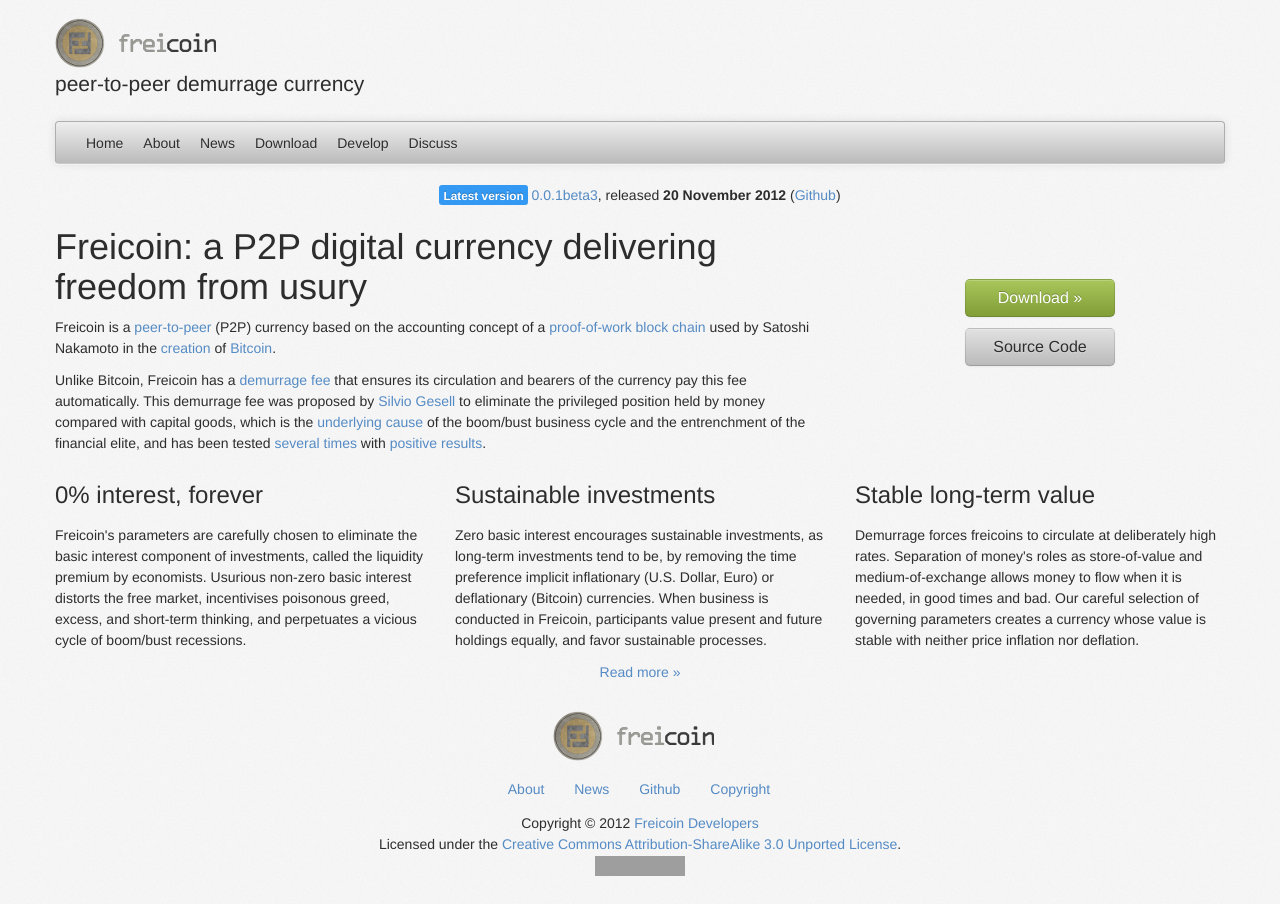
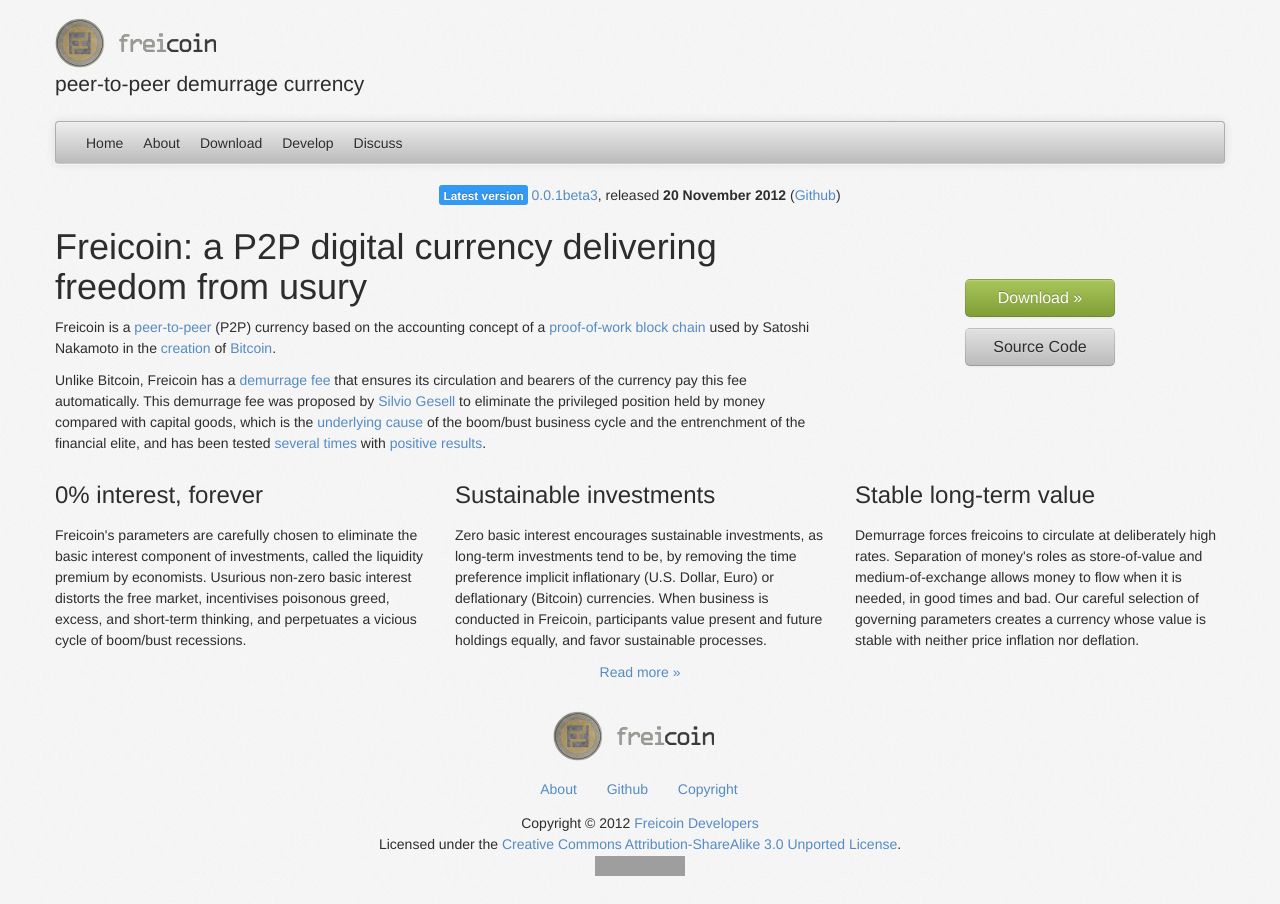
Before and after one commit to freicoin/freico.in, a Jekyll site: the page built from index.html, in a window 1280 px wide. Built offline with Jekyll 4.4.1, drawn with Linux system fonts in a browser that asks for light colours; nearby versions of some CDN libraries; some web fonts are replaced; grey boxes are pictures that could not be loaded.

Commit message:
Remove '/news/' until there are actually any blog posts to show.

```diff
--- a/_config.yml
+++ b/_config.yml
@@ -31,9 +31,6 @@
             title: About
             url: /about/index.html
         -
-            title: News
-            url: /news/index.html
-        -
             title: Download
             url: https://github.com/freicoin/freicoin/downloads/
         -
@@ -46,9 +43,6 @@
         -
             title: About
             url: /about/index.html
-        -
-            title: News
-            url: /news/index.html
         -
             title: Github
             url: https://github.com/freicoin/freicoin
```
